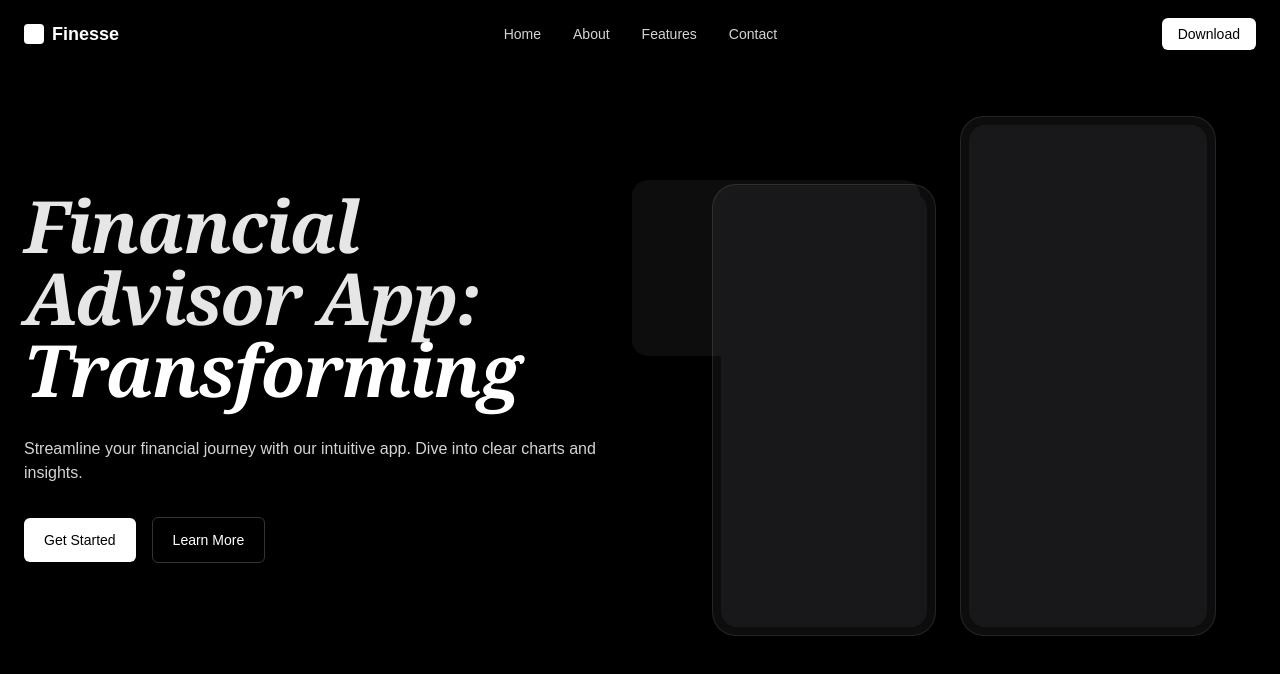
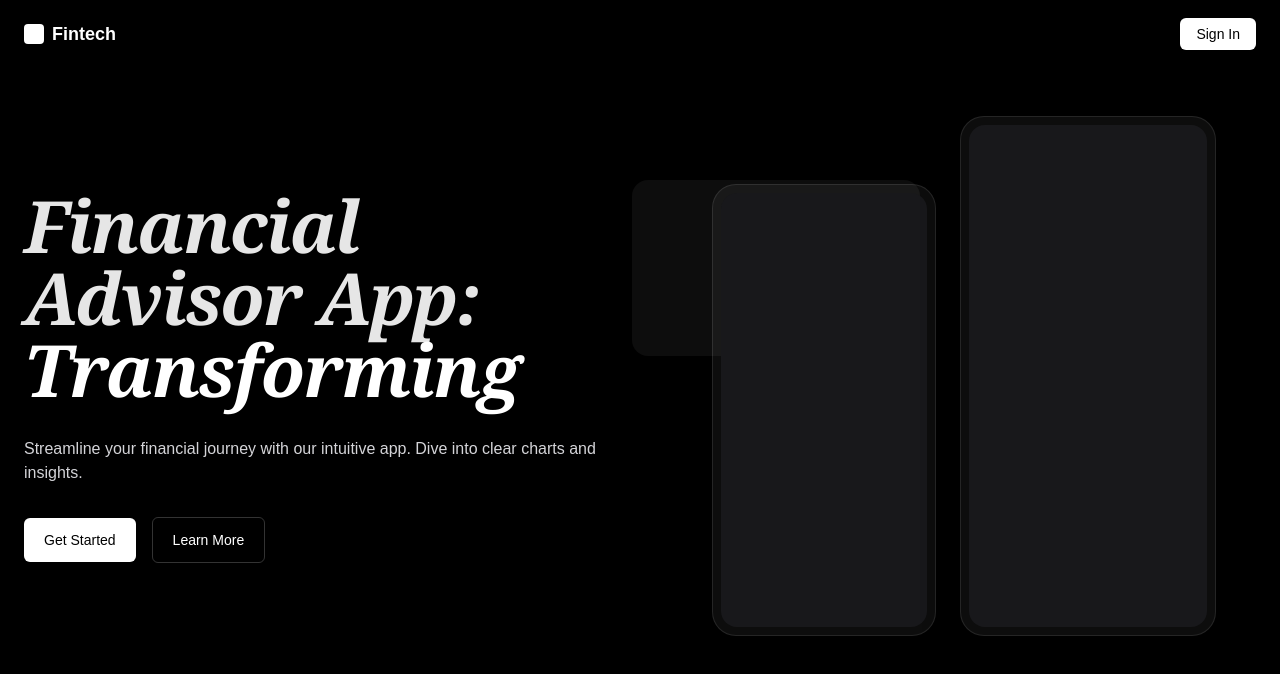
Before and after one commit to anugrahvibi/fintech_advicer, a Next.js app: page / in a window 1280 px wide. Shown: the top 674 px of the page. Built offline with nearby package versions, Linux system fonts and the light colour scheme.

Commit message:
imported clerk to projecct

```diff
--- a/app/layout.tsx
+++ b/app/layout.tsx
@@ -13,7 +13,7 @@
 });
 
 export const metadata: Metadata = {
-  title: "Finesse – Financial Advisor App",
+  title: "Fintech – Financial Advisor App",
   description: "Streamline your financial journey with clear charts and insights.",
 };
 
--- /dev/null
+++ b/app/middleware.ts
@@ -0,0 +1,12 @@
+import { clerkMiddleware } from '@clerk/nextjs/server'
+
+export default clerkMiddleware()
+
+export const config = {
+  matcher: [
+    // Skip Next.js internals and all static files, unless found in search params
+    '/((?!_next|[^?]*\\.(?:html?|css|js(?!on)|jpe?g|webp|png|gif|svg|ttf|woff2?|ico|csv|docx?|xlsx?|zip|webmanifest)).*)',
+    // Always run for API routes
+    '/(api|trpc)(.*)',
+  ],
+}
--- a/app/page.tsx
+++ b/app/page.tsx
@@ -1,28 +1,20 @@
-
 export default function Home() {
   return (
     <main className="min-h-screen bg-black text-white">
       <header className="mx-auto flex max-w-7xl items-center justify-between px-6 py-5">
         <div className="flex items-center gap-2">
           <span className="inline-block h-5 w-5 rounded-sm bg-white" />
-          <span className="text-lg font-semibold">Finesse</span>
+          <span className="text-lg font-semibold">Fintech</span>
         </div>
-        <nav className="hidden gap-8 text-sm text-zinc-300 md:flex">
-          <a className="hover:text-white" href="#home">Home</a>
-          <a className="hover:text-white" href="#about">About</a>
-          <a className="hover:text-white" href="#features">Features</a>
-          <a className="hover:text-white" href="#contact">Contact</a>
-        </nav>
         <div>
           <a
-            href="#download"
+            href="#signin"
             className="rounded-md bg-white px-4 py-2 text-sm font-medium text-black transition-colors hover:bg-zinc-200"
           >
-            Download
+            Sign In
           </a>
         </div>
       </header>
-
       <section className="mx-auto grid max-w-7xl grid-cols-1 items-center gap-8 px-6 pb-24 pt-12 md:grid-cols-2 md:gap-16">
         <div>
           <h1 className="text-5xl font-black tracking-tight md:text-7xl">
```
Also changed, not shown: package.json (+6 -5 lines), 1 other file (tests, documents, lock files or other folders).
